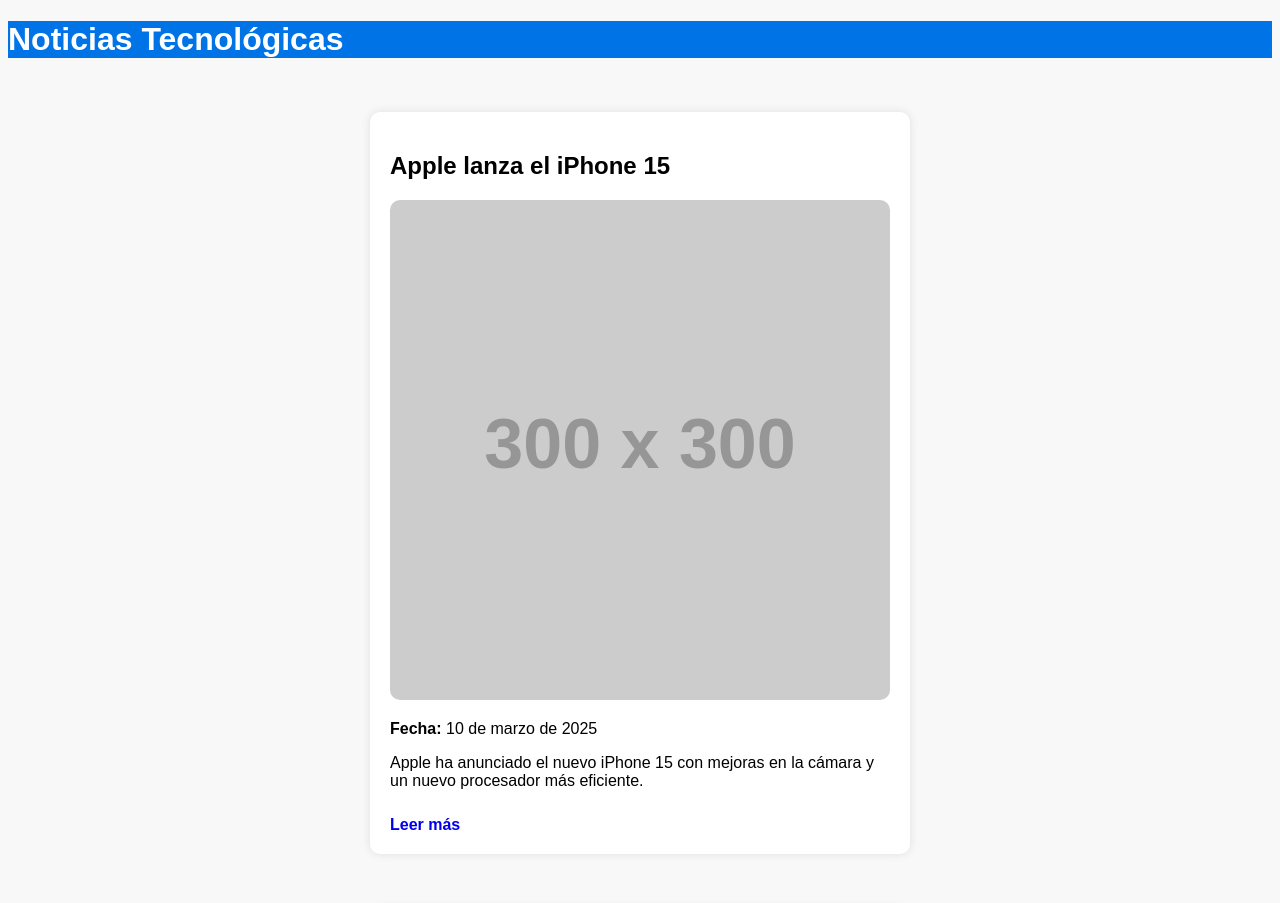
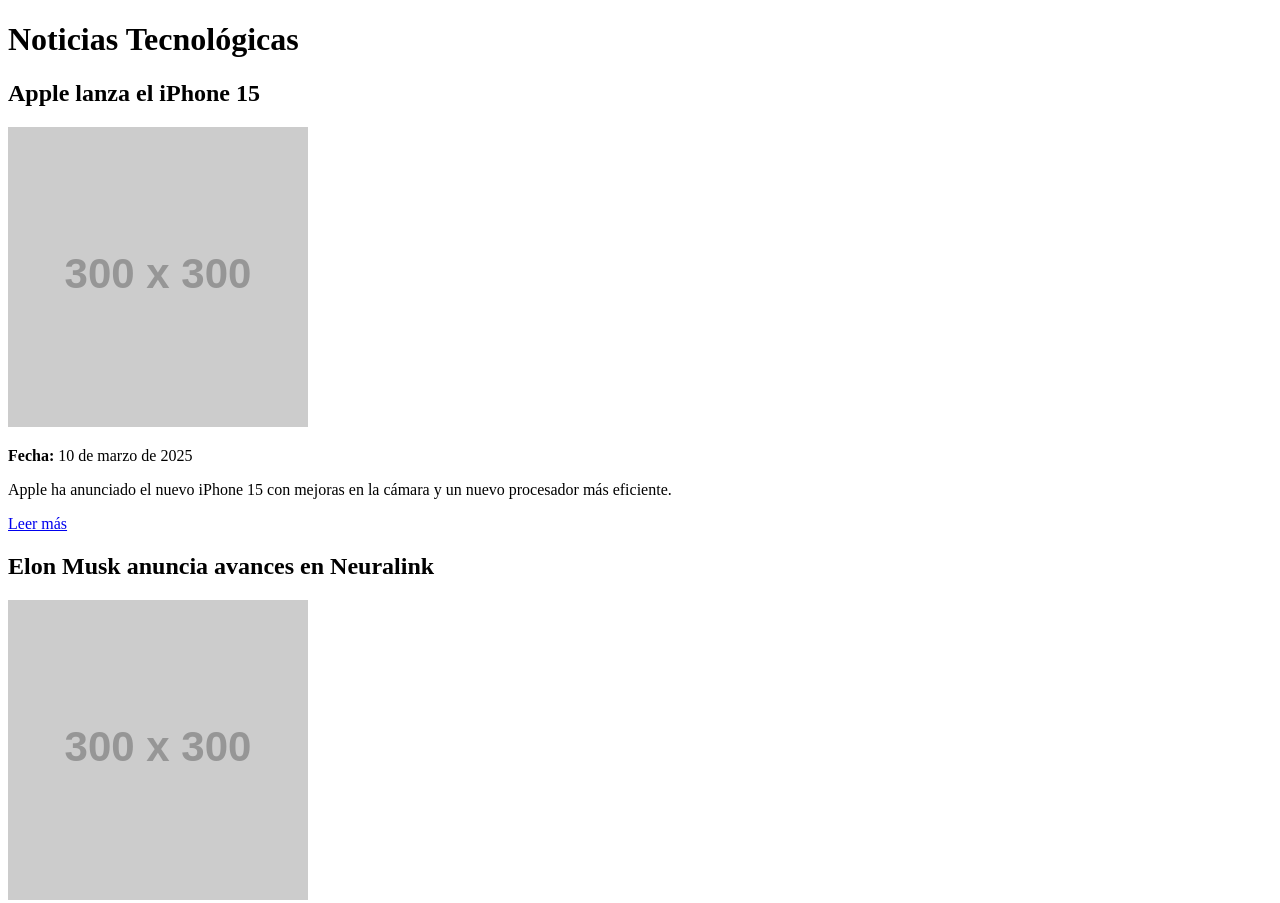
Before and after one commit to Dard16/Noticias-Tecnologicas, a plain HTML site: page index.html in a window 1280 px wide. Shown: the top 903 px of the page. Drawn offline with Linux system fonts and the light colour scheme; placeholder pictures from the web are drawn by us.

Commit message:
Update index.html
Extraccion del cuerpo

```diff
--- a/index.html
+++ b/index.html
@@ -5,12 +5,7 @@
     <meta name="viewport" content="width=device-width, initial-scale=1.0">
     <title>Noticias Tecnológicas</title>
     <style>
-        body { font-family: Arial, sans-serif; : center; background-color: #f8f8f8; }
-        .noticia { background: white; padding: 20px; margin: 54px auto; width: 80%; max-width: 500px; border-radius: 10px; box-shadow: 0 0 10px rgba(0, 0, 0, 0.1); }
-        img { width: 100%; border-radius: 10px; }
-        h1 { background: #0073e6; color: white; padding: edico; }
-        p { text-align: left; }
-        a { display: inline-block; margin-top: 10px; color: #; text-decoration: none; font-weight: bold; }
+        body
     </style>
 </head>
 <body>
```
